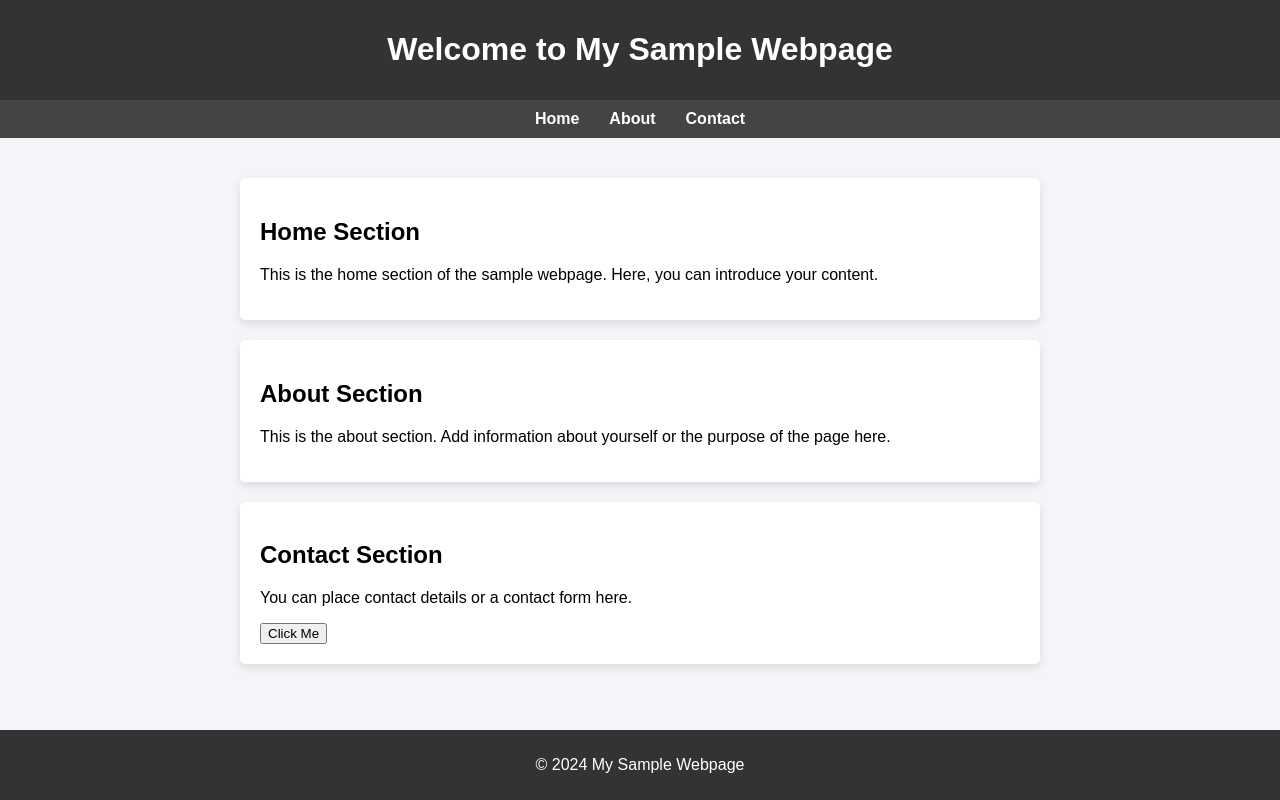
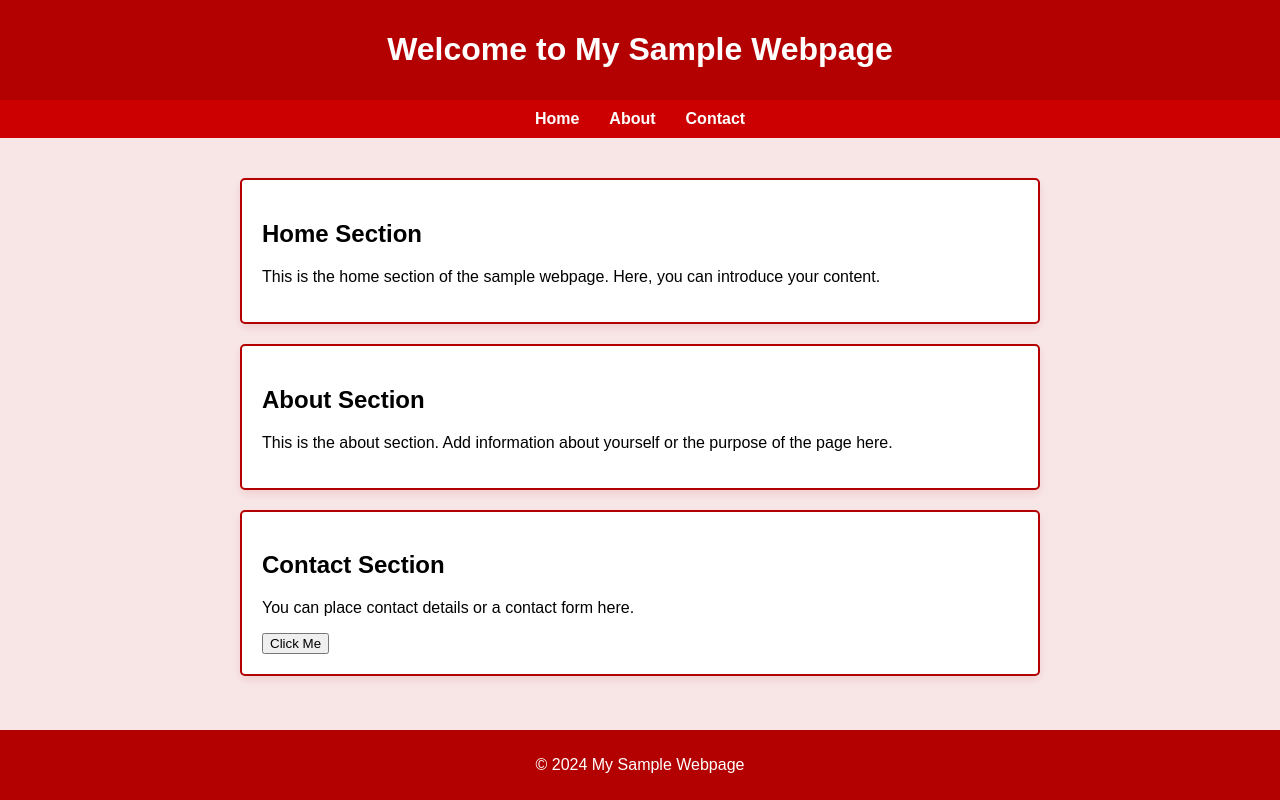
Before and after one commit to nadeem-75/web-hosting, a plain HTML site: page Index.html in a window 1280 px wide. Drawn offline with Linux system fonts and the light colour scheme.

Commit message:
Update Index.html

```diff
--- a/Index.html
+++ b/Index.html
@@ -5,15 +5,15 @@
     <meta name="viewport" content="width=device-width, initial-scale=1.0">
     <title>Sample Webpage</title>
     <style>
-        /* CSS for styling the page */
+        /* CSS for styling the page with a red color theme */
         body {
             font-family: Arial, sans-serif;
             margin: 0;
             padding: 0;
-            background-color: #f4f4f9;
+            background-color: #f8e6e6; /* Light red background */
         }
         header {
-            background-color: #333;
+            background-color: #b30000; /* Dark red for header */
             color: #fff;
             padding: 10px 0;
             text-align: center;
@@ -21,7 +21,7 @@
         nav {
             display: flex;
             justify-content: center;
-            background-color: #444;
+            background-color: #cc0000; /* Red for navigation bar */
             padding: 10px 0;
         }
         nav a {
@@ -42,13 +42,14 @@
             margin-top: 20px;
             padding: 20px;
             background-color: #fff;
+            border: 2px solid #b30000; /* Red border around content */
             border-radius: 5px;
-            box-shadow: 0 4px 8px rgba(0, 0, 0, 0.1);
+            box-shadow: 0 4px 8px rgba(179, 0, 0, 0.1);
         }
         footer {
             text-align: center;
             padding: 10px 0;
-            background-color: #333;
+            background-color: #b30000; /* Dark red for footer */
             color: #fff;
             position: fixed;
             bottom: 0;
@@ -95,7 +96,6 @@
 
     <!-- JavaScript for interactivity -->
     <script>
-        // Add any JavaScript you need for the page here
         console.log("Webpage loaded!");
     </script>
 </body>
```
